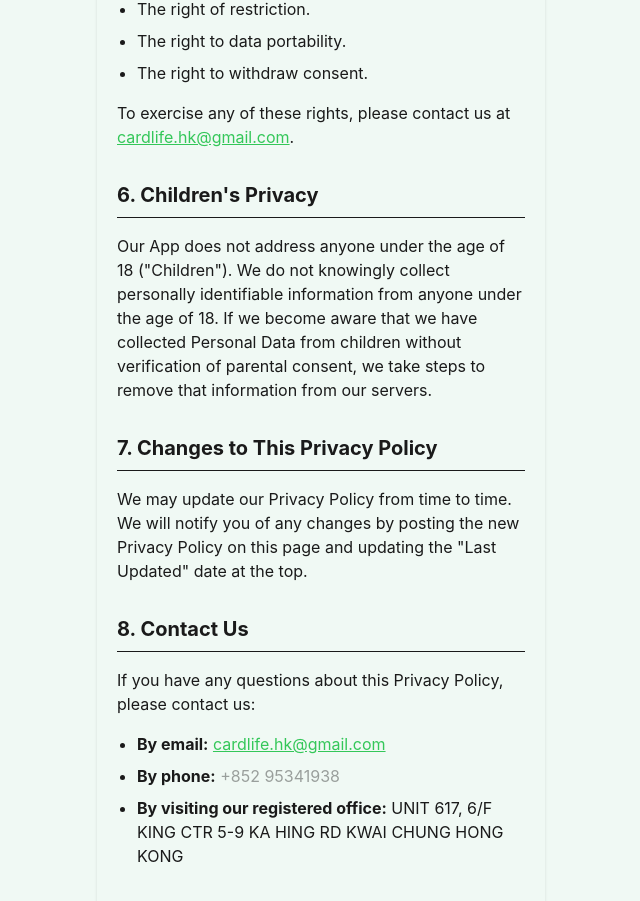
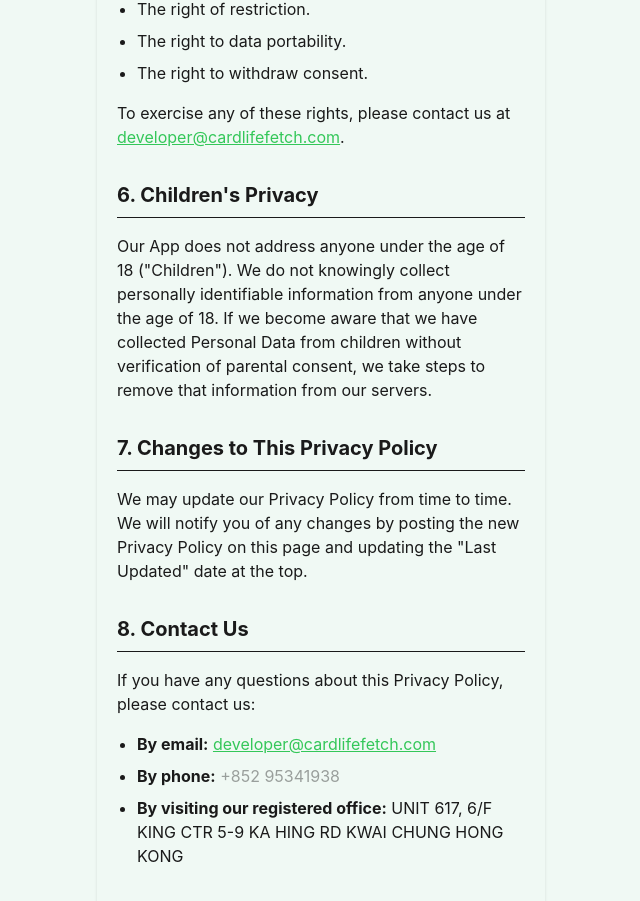
Before and after one commit to 85514530/LifecoreWeb, a React (Vite) app: page /privacy in a window 1280 px wide. Shown: the part 1560-2461 px from the top of the page, without its empty margins (319-959 px from the left). Built offline with nearby package versions, Linux system fonts and the light colour scheme.

Commit message:
Update contact email to developer@cardlifefetch.com

```diff
--- a/src/components/home/HeroSection.tsx
+++ b/src/components/home/HeroSection.tsx
@@ -69,7 +69,7 @@ export default function HeroSection() {
                                 whileTap={{ scale: 0.95 }}
                                 className="bg-primary text-white p-0 rounded-xl overflow-hidden shadow-xl hover:shadow-2xl transition-all font-bold"
                             >
-                                <a href="mailto:cardlife.hk@gmail.com" className="w-full h-full px-8 py-4 flex items-center justify-center gap-3">
+                                <a href="mailto:developer@cardlifefetch.com" className="w-full h-full px-8 py-4 flex items-center justify-center gap-3">
                                     Get Started
                                     <ArrowRight className="w-5 h-5" />
                                 </a>
@@ -79,7 +79,7 @@ export default function HeroSection() {
                                 whileTap={{ scale: 0.95 }}
                                 className="bg-white/10 text-white p-0 rounded-xl overflow-hidden shadow-xl hover:shadow-2xl transition-all font-bold border border-white/10"
                             >
-                                <a href="mailto:cardlife.hk@gmail.com" className="w-full h-full px-8 py-4 flex items-center justify-center gap-3">
+                                <a href="mailto:developer@cardlifefetch.com" className="w-full h-full px-8 py-4 flex items-center justify-center gap-3">
                                     Contact Sales
                                 </a>
                             </m.button>
--- a/src/pages/Privacy.tsx
+++ b/src/pages/Privacy.tsx
@@ -72,7 +72,7 @@ export default function Privacy() {
             <li>The right to withdraw consent.</li>
           </ul>
           <p className="mt-4">
-            To exercise any of these rights, please contact us at <a href="mailto:cardlife.hk@gmail.com" className="text-primary underline">cardlife.hk@gmail.com</a>.
+            To exercise any of these rights, please contact us at <a href="mailto:developer@cardlifefetch.com" className="text-primary underline">developer@cardlifefetch.com</a>.
           </p>
 
           <h2 className="text-xl font-bold mt-8 mb-4 border-b pb-2">6. Children's Privacy</h2>
@@ -88,7 +88,7 @@ export default function Privacy() {
           <h2 className="text-xl font-bold mt-8 mb-4 border-b pb-2">8. Contact Us</h2>
           <p>If you have any questions about this Privacy Policy, please contact us:</p>
           <ul className="list-disc pl-5 mt-4 space-y-2 mb-10">
-            <li><strong>By email:</strong> <a href="mailto:cardlife.hk@gmail.com" className="text-primary underline">cardlife.hk@gmail.com</a></li>
+            <li><strong>By email:</strong> <a href="mailto:developer@cardlifefetch.com" className="text-primary underline">developer@cardlifefetch.com</a></li>
             <li><strong>By phone:</strong> <span className="opacity-40">+852 95341938</span></li>
             <li><strong>By visiting our registered office:</strong> UNIT 617, 6/F KING CTR 5-9 KA HING RD KWAI CHUNG HONG KONG</li>
           </ul>
--- a/src/pages/Product.tsx
+++ b/src/pages/Product.tsx
@@ -37,7 +37,7 @@ export default function Product() {
                                 whileTap={{ scale: 0.95 }}
                                 className="bg-foreground text-background p-0 rounded-xl overflow-hidden shadow-xl hover:shadow-2xl transition-all font-bold"
                             >
-                                <a href="mailto:cardlife.hk@gmail.com" className="w-full h-full px-8 py-4 flex items-center justify-center gap-3">
+                                <a href="mailto:developer@cardlifefetch.com" className="w-full h-full px-8 py-4 flex items-center justify-center gap-3">
                                     Get Cloud Trial
                                 </a>
                             </m.button>
@@ -46,7 +46,7 @@ export default function Product() {
                                 whileTap={{ scale: 0.95 }}
                                 className="bg-secondary text-foreground p-0 rounded-xl overflow-hidden shadow-sm hover:shadow-md transition-all font-bold border border-border"
                             >
-                                <a href="mailto:cardlife.hk@gmail.com" className="w-full h-full px-8 py-4 flex items-center justify-center gap-3">
+                                <a href="mailto:developer@cardlifefetch.com" className="w-full h-full px-8 py-4 flex items-center justify-center gap-3">
                                     View Documentation
                                 </a>
                             </m.button>
```
